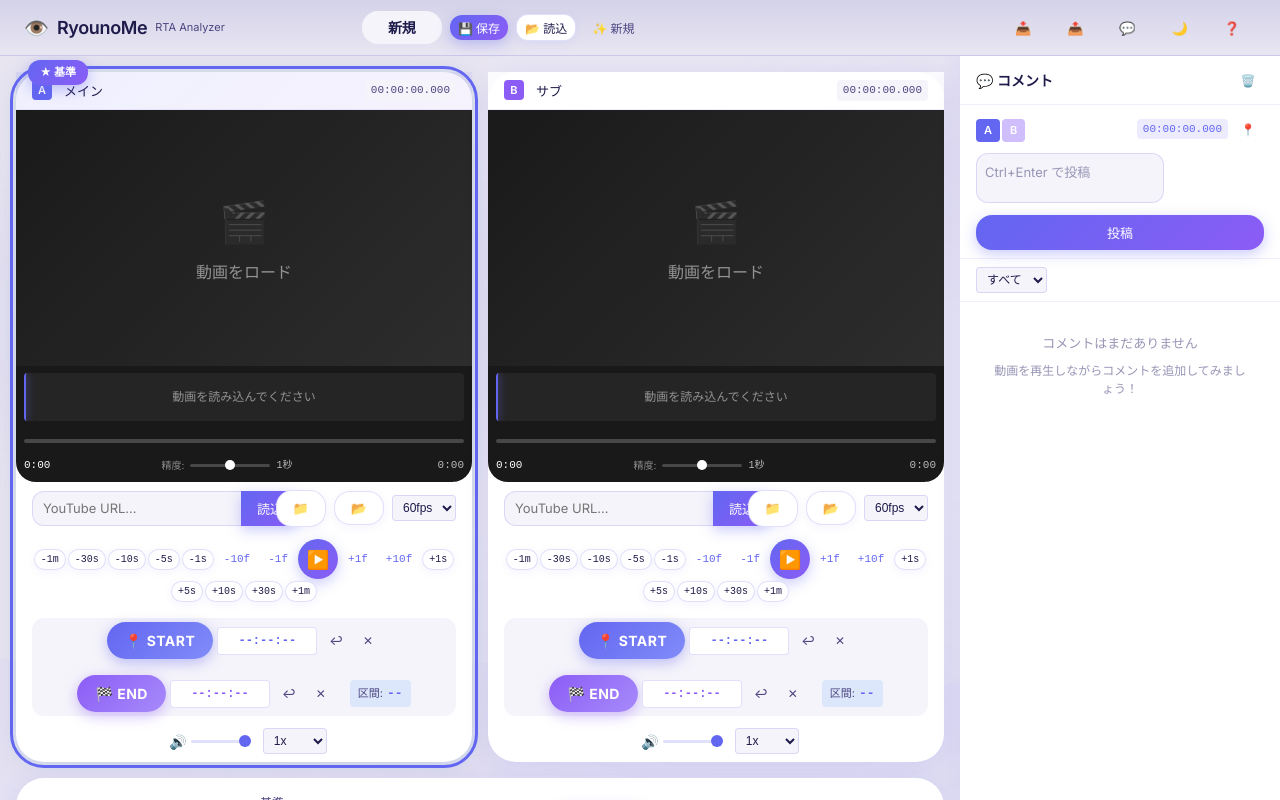
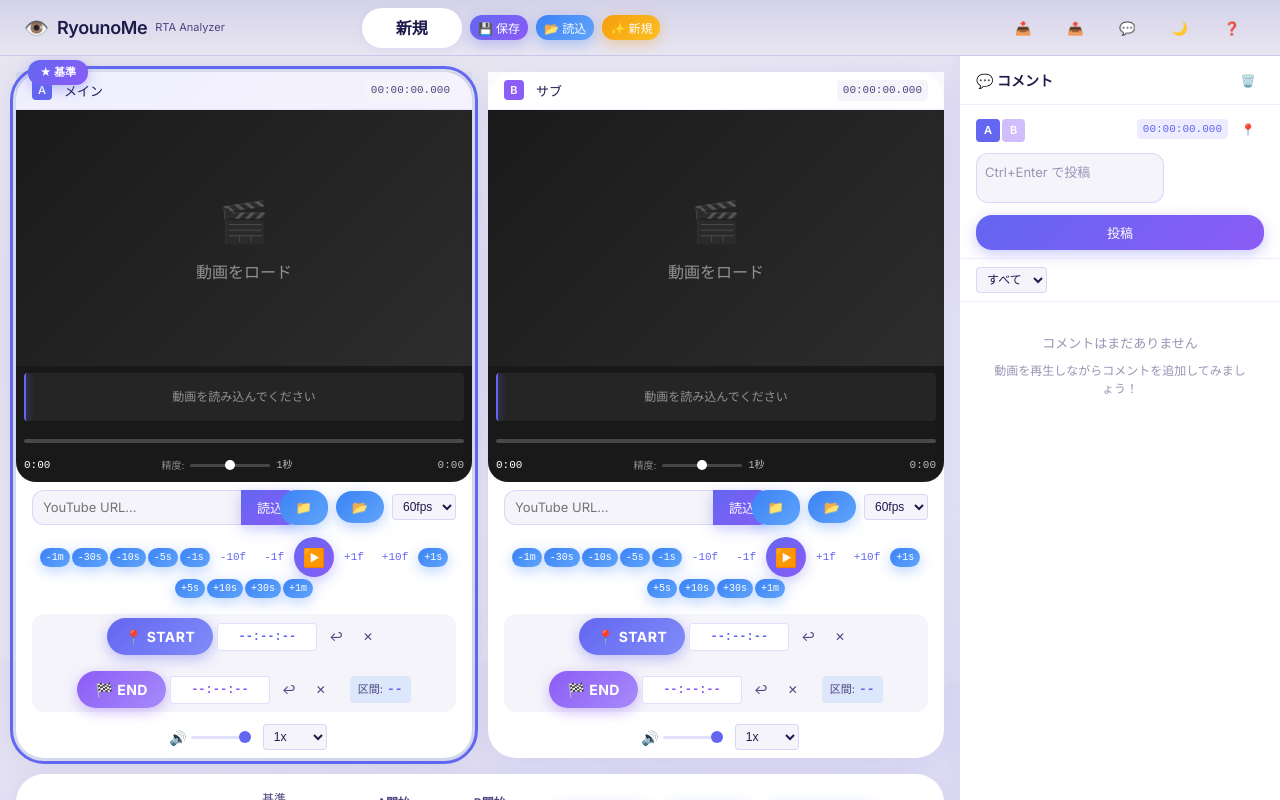
Before and after one commit to semaruebi/ryounome, a plain HTML site: page index.html in a window 1280 px wide. Drawn offline with Linux system fonts and the light colour scheme.

Commit message:
fix: Load project modal not showing & improve button visibility
- Add .modal.open CSS rule (was only .modal.active)
- Make project name display larger and more prominent
- Add colorful btn-secondary (blue gradient)
- Add btn-accent style (orange/yellow gradient) for New button
- Improve button visibility in header

```diff
--- a/css/styles.css
+++ b/css/styles.css
@@ -246,14 +246,15 @@ body::before {
 }
 
 .project-name {
-    font-size: 0.875rem;
-    font-weight: 600;
+    font-size: 1rem;
+    font-weight: 700;
     color: var(--text-primary);
-    padding: 6px 14px;
-    background: var(--bg-tertiary);
-    border-radius: var(--radius-md);
-    min-width: 80px;
+    padding: 8px 18px;
+    background: var(--bg-secondary);
+    border-radius: var(--radius-lg);
+    min-width: 100px;
     text-align: center;
+    box-shadow: var(--shadow-sm);
 }
 
 /* Project List Modal */
@@ -356,16 +357,29 @@ body::before {
 }
 
 .btn-secondary {
-    background: var(--bg-secondary);
-    color: var(--text-primary);
-    border: 1px solid var(--border-color);
-    box-shadow: var(--shadow-sm);
+    background: linear-gradient(135deg, #3b82f6, #60a5fa);
+    color: white;
+    border: none;
+    box-shadow: 0 4px 14px rgba(59, 130, 246, 0.35);
 }
 
 .btn-secondary:hover:not(:disabled) {
-    background: var(--bg-tertiary);
-    border-color: var(--accent-primary);
-    box-shadow: var(--shadow-md);
+    background: linear-gradient(135deg, #2563eb, #3b82f6);
+    transform: translateY(-2px);
+    box-shadow: 0 6px 20px rgba(59, 130, 246, 0.45);
+}
+
+.btn-accent {
+    background: linear-gradient(135deg, #f59e0b, #fbbf24);
+    color: white;
+    border: none;
+    box-shadow: 0 4px 14px rgba(245, 158, 11, 0.35);
+}
+
+.btn-accent:hover:not(:disabled) {
+    background: linear-gradient(135deg, #d97706, #f59e0b);
+    transform: translateY(-2px);
+    box-shadow: 0 6px 20px rgba(245, 158, 11, 0.45);
 }
 
 .btn-ghost {
@@ -1732,7 +1746,8 @@ body::before {
     padding: var(--spacing-lg);
 }
 
-.modal.active {
+.modal.active,
+.modal.open {
     display: flex;
 }
 
--- a/index.html
+++ b/index.html
@@ -24,7 +24,7 @@
                 <span class="project-name" id="currentProjectName">新規</span>
                 <button class="btn btn-small btn-primary" id="saveProjectBtn" title="名前を付けて保存">💾 保存</button>
                 <button class="btn btn-small btn-secondary" id="loadProjectBtn" title="保存したプロジェクトを読み込む">📂 読込</button>
-                <button class="btn btn-small btn-ghost" id="newProjectBtn" title="新規作成">✨ 新規</button>
+                <button class="btn btn-small btn-accent" id="newProjectBtn" title="新規作成">✨ 新規</button>
             </div>
 
             <nav class="header-nav">
```
